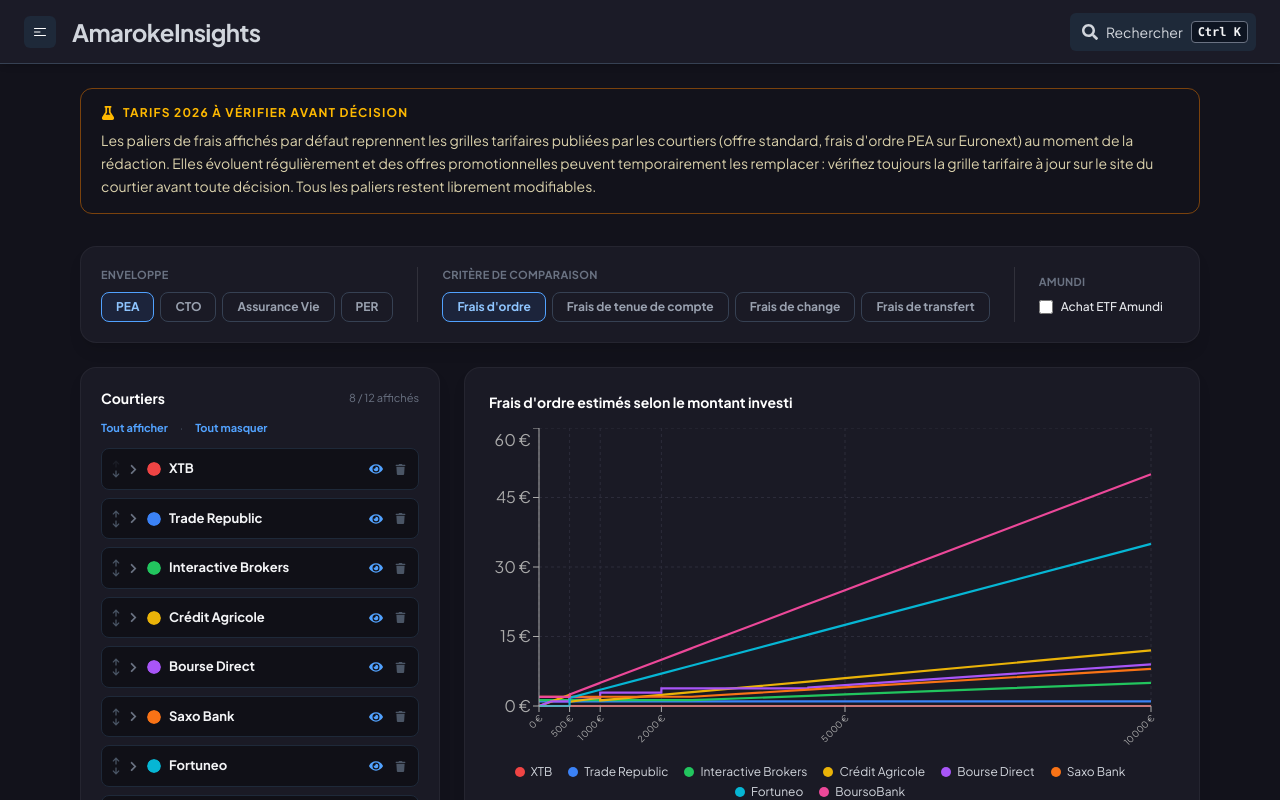
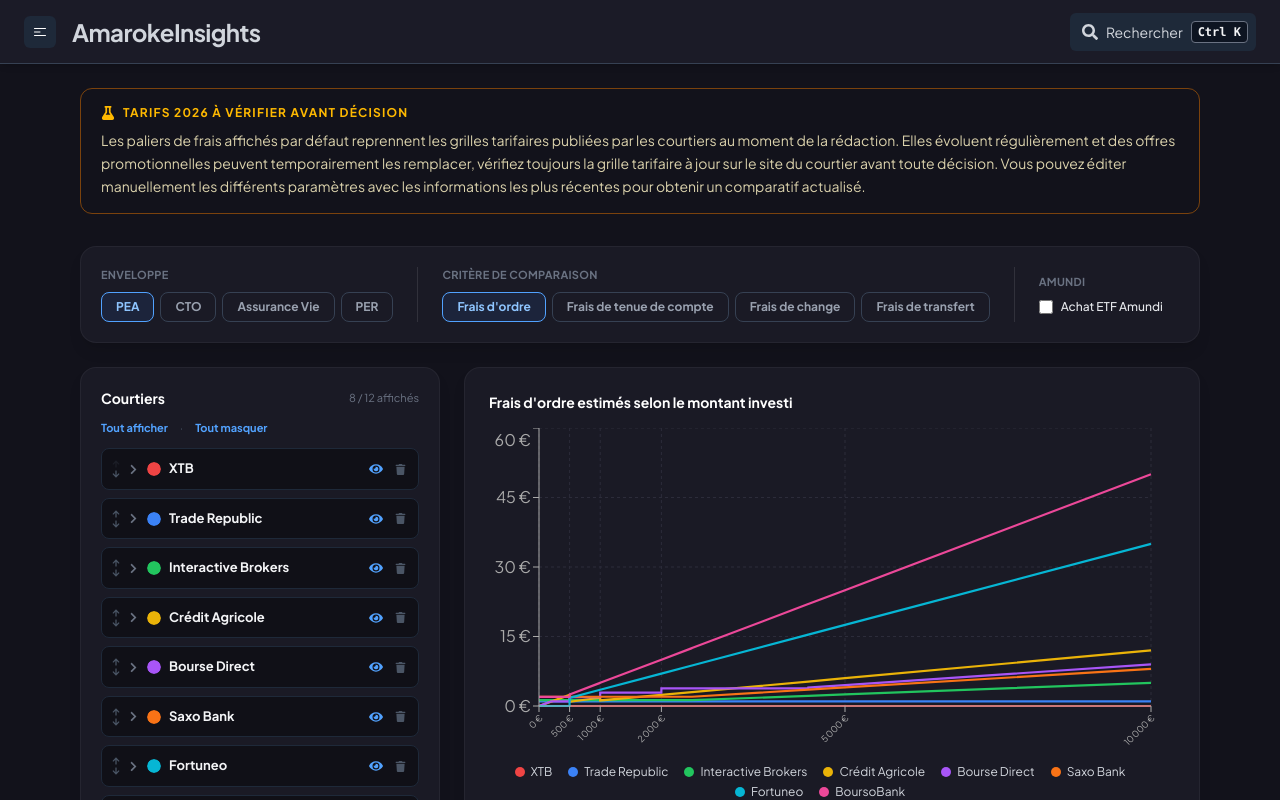
Before and after one commit to Amaroke/AmarokeInsights, a React (Vite) app: page /comparateur-courtiers in a window 1280 px wide. Built offline with nearby package versions, Linux system fonts and the light colour scheme.

Commit message:
fix: improve wording for clarity in BrokerComparator disclaimer

```diff
--- a/src/pages/tools/BrokerComparator.tsx
+++ b/src/pages/tools/BrokerComparator.tsx
@@ -607,12 +607,12 @@
       <Container gap="md" widePadding>
         <Disclaimer title="Tarifs 2026 à vérifier avant décision">
           Les paliers de frais affichés par défaut reprennent les grilles
-          tarifaires publiées par les courtiers (offre standard, frais d'ordre
-          PEA sur Euronext) au moment de la rédaction. Elles évoluent
-          régulièrement et des offres promotionnelles peuvent temporairement les
-          remplacer : vérifiez toujours la grille tarifaire à jour sur le site
-          du courtier avant toute décision. Tous les paliers restent librement
-          modifiables.
+          tarifaires publiées par les courtiers au moment de la rédaction. Elles
+          évoluent régulièrement et des offres promotionnelles peuvent
+          temporairement les remplacer, vérifiez toujours la grille tarifaire à
+          jour sur le site du courtier avant toute décision. Vous pouvez éditer
+          manuellement les différents paramètres avec les informations les plus
+          récentes pour obtenir un comparatif actualisé.
         </Disclaimer>
 
         <div className="bg-[#1a1a25] rounded-2xl p-5 shadow-lg border border-white/5 flex flex-nowrap items-center gap-x-6 overflow-x-auto">
```
